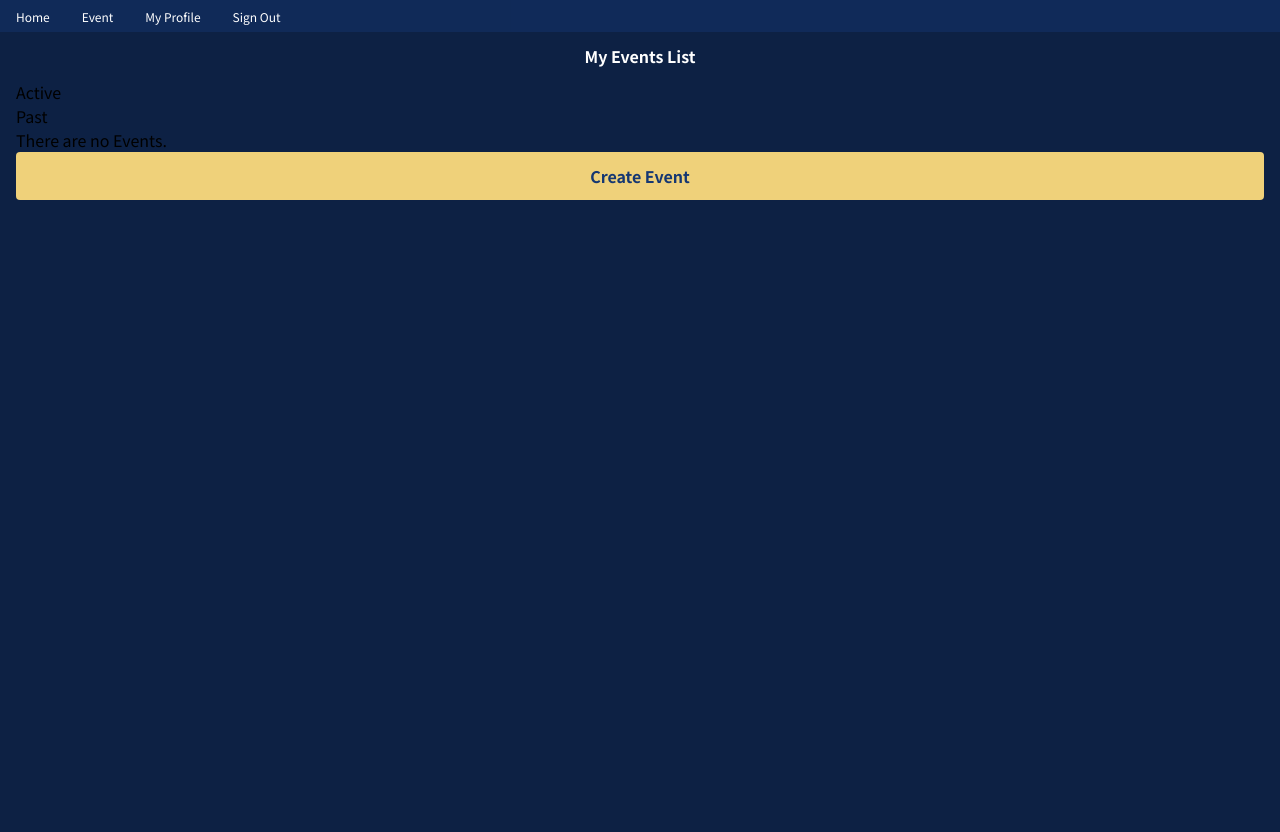
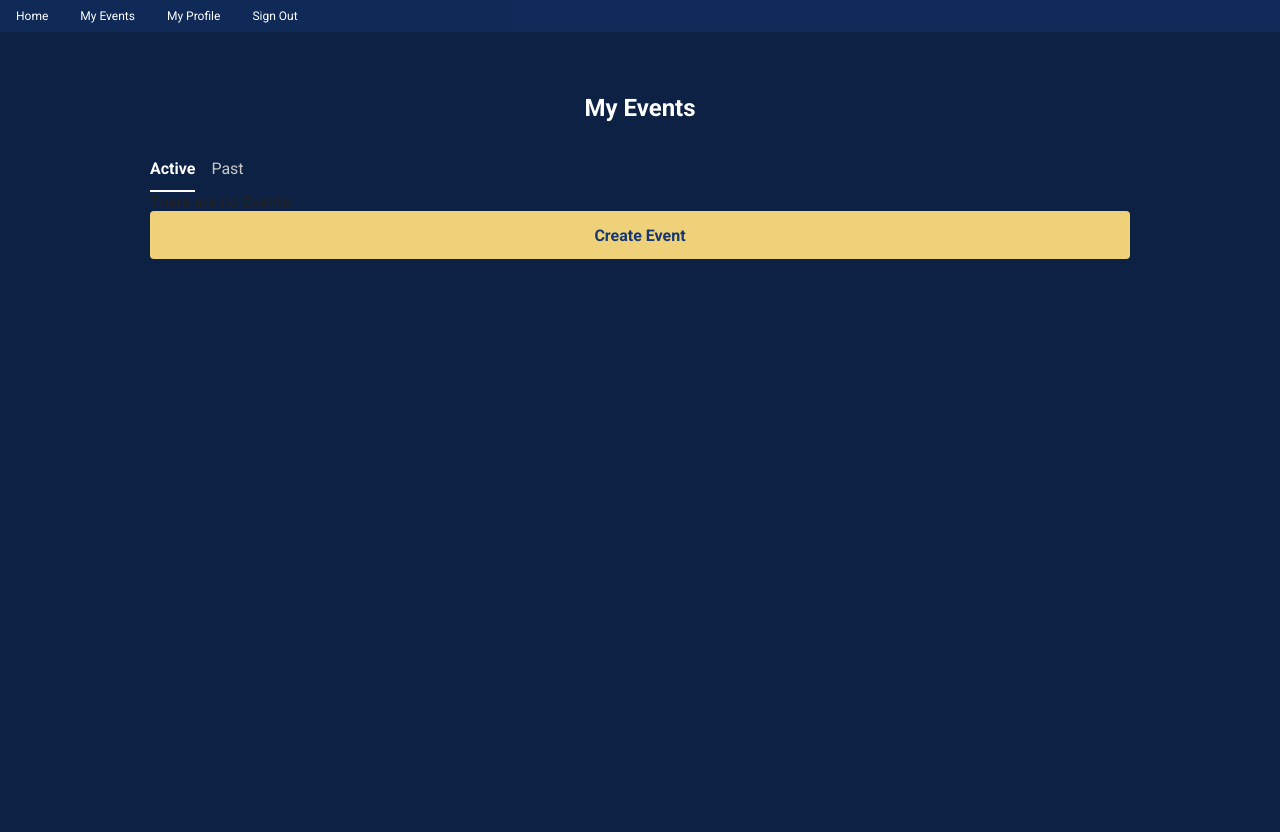
Before and after one commit to SELO77/django-template2, a Django app: page /events/ in a window 1280 px wide. After the commit the page ends 259 px from the top, so only its background shows below. Run offline with Django 3.2, Linux system fonts and the light colour scheme; the visitor is signed in with stand-in values (Sample User, id 1); data that the repository does not hold is empty; some libraries are stand-ins or nearby versions.

Commit message:
<markup>: My Events init

```diff
--- a/bbakdoc/static/css/style.css
+++ b/bbakdoc/static/css/style.css
@@ -1,14 +1,19 @@
 @import url("https://fonts.googleapis.com/css?family=Noto+Sans+KR:300,400,500,700&display=swap&subset=korean");
-@import url("https://fonts.googleapis.com/css?family=Dosis&display=swap");
+@import url("https://fonts.googleapis.com/css?family=Roboto:300,400,500,700&display=swap");
 #djDebug #djDebugToolbarHandle {
   top: auto !important;
   bottom: 30px; }
 
 body {
   margin: 0;
-  font-family: "Noto Sans KR", sans-serif;
+  font-family: "Roboto", "Noto Sans KR", sans-serif;
+  font-size: 14px;
+  color: #222;
   -webkit-font-smoothing: antialiased;
   -moz-osx-font-smoothing: grayscale; }
+  @media (min-width: 768px) {
+    body {
+      font-size: 16px; } }
   body * {
     margin: 0;
     padding: 0; }
@@ -32,7 +37,7 @@ legend {
 
 input[type="text"],
 button {
-  font-family: "Noto Sans KR", sans-serif;
+  font-family: "Roboto", "Noto Sans KR", sans-serif;
   border: 0;
   background-color: transparent;
   -webkit-appearance: none; }
@@ -85,76 +90,82 @@ button {
 button[class*="btn-"]:focus {
   outline: none; }
 
-body.theme1 .btn-primary {
+.btn,
+.btn-large {
+  height: 48px;
+  font-size: 16px;
+  font-weight: 700; }
+
+.btn-normal {
+  height: 32px;
+  font-size: 12px; }
+
+.btn-small {
+  height: 24px;
+  font-size: 14px; }
+
+.theme1 .btn-primary {
   display: flex;
   justify-content: center;
   align-items: center;
+  padding: 0 8px;
   width: 100%;
   border-radius: 4px;
-  height: 48px;
-  font-size: 16px;
-  font-weight: 700;
   transition: all 0.2s;
   background-color: #974f8c;
   color: #fff; }
   @media (any-hover: hover) {
-    body.theme1 .btn-primary:hover {
+    .theme1 .btn-primary:hover {
       background-color: #88477e; } }
-  body.theme1 .btn-primary:focus {
+  .theme1 .btn-primary:focus {
     background-color: #88477e; }
 
-body.theme1 .btn-secondary {
+.theme1 .btn-secondary {
   display: flex;
   justify-content: center;
   align-items: center;
+  padding: 0 8px;
   width: 100%;
   border-radius: 4px;
-  height: 48px;
-  font-size: 16px;
-  font-weight: 700;
   transition: all 0.2s;
   background-color: #2a2a46;
   color: #fff; }
   @media (any-hover: hover) {
-    body.theme1 .btn-secondary:hover {
+    .theme1 .btn-secondary:hover {
       background-color: #1f2035; } }
-  body.theme1 .btn-secondary:focus {
+  .theme1 .btn-secondary:focus {
     background-color: #1f2035; }
 
-body.theme2 .btn-primary {
+.theme2 .btn-primary {
   display: flex;
   justify-content: center;
   align-items: center;
+  padding: 0 8px;
   width: 100%;
   border-radius: 4px;
-  height: 48px;
-  font-size: 16px;
-  font-weight: 700;
   transition: all 0.2s;
   background-color: #efd17a;
   color: #153772; }
   @media (any-hover: hover) {
-    body.theme2 .btn-primary:hover {
+    .theme2 .btn-primary:hover {
       background-color: #d7bc6e; } }
-  body.theme2 .btn-primary:focus {
+  .theme2 .btn-primary:focus {
     background-color: #d7bc6e; }
 
-body.theme2 .btn-secondary {
+.theme2 .btn-secondary {
   display: flex;
   justify-content: center;
   align-items: center;
+  padding: 0 8px;
   width: 100%;
   border-radius: 4px;
-  height: 48px;
-  font-size: 16px;
-  font-weight: 700;
   transition: all 0.2s;
   background-color: #112c5b;
   color: #fff; }
   @media (any-hover: hover) {
-    body.theme2 .btn-secondary:hover {
+    .theme2 .btn-secondary:hover {
       background-color: #0d2144; } }
-  body.theme2 .btn-secondary:focus {
+  .theme2 .btn-secondary:focus {
     background-color: #0d2144; }
 
 .form-wrap {
@@ -236,18 +247,18 @@ input[type="number"],
   .form-input:focus {
     outline: none; }
 
-body.theme1 input[type="text"]:focus,
-body.theme1 input[type="email"]:focus,
-body.theme1 input[type="password"]:focus,
-body.theme1 input[type="number"]:focus,
-body.theme1 .form-input:focus {
+.theme1 input[type="text"]:focus,
+.theme1 input[type="email"]:focus,
+.theme1 input[type="password"]:focus,
+.theme1 input[type="number"]:focus,
+.theme1 .form-input:focus {
   border-color: #974f8c; }
 
-body.theme2 input[type="text"]:focus,
-body.theme2 input[type="email"]:focus,
-body.theme2 input[type="password"]:focus,
-body.theme2 input[type="number"]:focus,
-body.theme2 .form-input:focus {
+.theme2 input[type="text"]:focus,
+.theme2 input[type="email"]:focus,
+.theme2 input[type="password"]:focus,
+.theme2 input[type="number"]:focus,
+.theme2 .form-input:focus {
   border-color: #efd17a; }
 
 .menu-area {
@@ -323,6 +334,97 @@ body.theme2 .form-input:focus {
         height: 32px;
         font-size: 12px; } }
 
+body {
+  min-height: 100vh; }
+
+.theme1 {
+  background-color: #1f2035; }
+
+.theme2 {
+  background-color: #0d2144; }
+
+.container {
+  display: flex;
+  flex-direction: column;
+  justify-content: center;
+  align-items: center;
+  min-height: 100vh; }
+  @media (min-width: 768px) {
+    .container {
+      padding-top: 32px; } }
+  .container .content {
+    padding: 48px 0 60px;
+    width: 100%; }
+    @media (min-width: 768px) {
+      .container .content {
+        padding: 48px 16px 60px;
+        max-width: 392px;
+        border-radius: 4px;
+        background-color: rgba(255, 255, 255, 0.1); } }
+
+.page-content {
+  margin-bottom: auto;
+  padding: 0 16px;
+  width: 100%; }
+  @media (min-width: 768px) {
+    .page-content {
+      padding-top: 40px;
+      padding-bottom: 40px; } }
+
+.page-header {
+  display: flex;
+  justify-content: center;
+  align-items: center;
+  padding: 0 32px;
+  height: 48px;
+  font-size: 16px;
+  color: #fff;
+  text-align: center; }
+  @media (min-width: 768px) {
+    .page-header {
+      padding: 0;
+      height: 72px;
+      font-size: 24px; } }
+
+.page-body {
+  margin-top: 12px; }
+  @media (min-width: 768px) {
+    .page-body {
+      margin: 0 auto;
+      max-width: 980px; } }
+
+.ui-tab {
+  display: flex; }
+
+.ui-tab-item {
+  position: relative;
+  display: flex;
+  flex: 1;
+  justify-content: center;
+  align-items: center;
+  height: 48px;
+  color: #c7c7c7;
+  cursor: pointer; }
+  @media (min-width: 768px) {
+    .ui-tab-item {
+      flex: none;
+      margin-right: 16px; } }
+  @media (any-hover: hover) {
+    .ui-tab-item:hover {
+      color: #fff; } }
+  .ui-tab-item.is-active {
+    font-weight: 700;
+    color: #fff; }
+    .ui-tab-item.is-active::after {
+      content: '';
+      display: block;
+      position: absolute;
+      bottom: 0;
+      left: 0;
+      right: 0;
+      height: 2px;
+      background-color: #fff; }
+
 @media (max-width: 767px) {
   .main-page {
     padding-bottom: 60px; } }
@@ -346,45 +448,28 @@ body.theme2 .form-input:focus {
 .main-page .btn-submit {
   margin-top: 24px; }
 
-.font-dosis {
-  font-family: "Dosis", "Noto Sans KR", sans-serif; }
+.my-events-page .event-list {
+  margin: 16px 0; }
 
-body {
-  min-height: 100vh; }
-  body .container {
-    display: flex;
-    flex-direction: column;
-    justify-content: center;
-    align-items: center;
-    min-height: 100vh; }
-    @media (min-width: 768px) {
-      body .container {
-        padding-top: 32px; } }
-    body .container .content {
-      padding: 60px 0;
-      width: 100%; }
-      @media (min-width: 768px) {
-        body .container .content {
-          padding: 60px 16px;
-          max-width: 392px;
-          border-radius: 4px;
-          background-color: rgba(255, 255, 255, 0.1); } }
-  body .page-content {
-    padding: 0 16px;
-    width: 100%;
-    min-height: 100vh; }
-  body .page-title {
-    display: flex;
-    justify-content: center;
-    align-items: center;
-    padding: 0 32px;
-    height: 48px;
-    font-size: 16px;
-    color: #fff;
-    text-align: center; }
-
-body.theme1 {
-  background-color: #1f2035; }
-
-body.theme2 {
-  background-color: #0d2144; }
+.my-events-page .event-item {
+  display: flex;
+  justify-content: space-between;
+  align-items: center;
+  padding: 16px;
+  height: 72px;
+  border-radius: 4px;
+  background-color: rgba(255, 255, 255, 0.9); }
+  .my-events-page .event-item:not(:first-child) {
+    margin-top: 8px;
+    border-top: 1px solid #85869b; }
+  .my-events-page .event-item .event-title {
+    font-weight: 700;
+    color: #153772; }
+  .my-events-page .event-item .event-code {
+    color: #153772; }
+    .my-events-page .event-item .event-code::before {
+      content: '#'; }
+  .my-events-page .event-item .btn-status {
+    display: inline-flex;
+    width: auto;
+    min-width: 80px; }
--- a/bbakdoc/static/sass/_reset.sass
+++ b/bbakdoc/static/sass/_reset.sass
@@ -5,8 +5,12 @@
 body
   margin: 0
   font-family: $font-set
+  font-size: 14px
+  color: #222
   -webkit-font-smoothing: antialiased
   -moz-osx-font-smoothing: grayscale
+  @include pc-style
+    font-size: 16px
 
   *
     margin: 0
--- a/bbakdoc/static/sass/components/_button.sass
+++ b/bbakdoc/static/sass/components/_button.sass
@@ -2,18 +2,39 @@
   display: flex
   justify-content: center
   align-items: center
+  padding: 0 8px
   width: 100%
   border-radius: 4px
+  transition: all 0.2s
+
+@mixin btn-small
+  height: 24px
+  font-size: 14px
+
+@mixin btn-normal
+  height: 32px
+  font-size: 12px
+
+@mixin btn-large
   height: 48px
   font-size: 16px
   font-weight: 700
-  transition: all 0.2s
 
 button[class*="btn-"]
   &:focus
     outline: none
 
-body.theme1
+.btn,
+.btn-large
+  @include btn-large
+
+.btn-normal
+  @include btn-normal
+
+.btn-small
+  @include btn-small
+
+.theme1
   .btn-primary
     @include btn-default
     background-color: $purple
@@ -32,8 +53,7 @@ body.theme1
     &:focus
       background-color: $navy900
 
-
-body.theme2
+.theme2
   .btn-primary
     @include btn-default
     background-color: $mustard
@@ -43,7 +63,6 @@ body.theme2
     &:focus
       background-color: $mustard600
 
-
   .btn-secondary
     @include btn-default
     background-color: $deepblue700
--- a/bbakdoc/static/sass/components/_form.sass
+++ b/bbakdoc/static/sass/components/_form.sass
@@ -79,7 +79,7 @@ input[type="number"],
   &:focus
     outline: none
 
-body.theme1
+.theme1
   input[type="text"],
   input[type="email"],
   input[type="password"],
@@ -88,7 +88,7 @@ body.theme1
     &:focus
       border-color: $purple
 
-body.theme2
+.theme2
   input[type="text"],
   input[type="email"],
   input[type="password"],
--- /dev/null
+++ b/bbakdoc/static/sass/pages/_my_events.sass
@@ -0,0 +1,40 @@
+.my-events-page
+  .event-list
+    margin: 16px 0
+
+  .event-item
+    display: flex
+    justify-content: space-between
+    align-items: center
+    padding: 16px
+    height: 72px
+    border-radius: 4px
+    background-color: rgba(#fff, 0.9)
+    &:not(:first-child)
+      margin-top: 8px
+      border-top: 1px solid $navy100
+
+    .event-title
+      font-weight: 700
+      color: $primary
+
+    .event-code
+      color: $primary
+      &::before
+        content: '#'
+
+
+    .btn-status
+      display: inline-flex
+      width: auto
+      min-width: 80px
+
+  .btn-create
+    //position: fixed
+    //bottom: 48px
+    //right: 16px
+    //display: inline-flex
+    //width: auto
+    //min-width: 48px
+    //border-radius: 100%
+    //font-size: 24px
--- a/bbakdoc/static/sass/pages/_page.sass
+++ b/bbakdoc/static/sass/pages/_page.sass
@@ -1,44 +1,82 @@
-.font-dosis
-  font-family: $font-dosis
-
 body
   min-height: 100vh
+.theme1
+  background-color: $navy900
+.theme2
+  background-color: $deepblue900
 
-  .container
-    display: flex
-    flex-direction: column
-    justify-content: center
-    align-items: center
-    min-height: 100vh
+.container
+  display: flex
+  flex-direction: column
+  justify-content: center
+  align-items: center
+  min-height: 100vh
+  @include pc-style
+    padding-top: $nav-height
+
+  .content
+    padding: 48px 0 60px
+    width: 100%
     @include pc-style
-      padding-top: $nav-height
+      padding: 48px 16px 60px
+      max-width: 360px + 32px
+      border-radius: 4px
+      background-color: rgba(#fff, 0.1)
 
-    .content
-      padding: 60px 0
-      width: 100%
-      @include pc-style
-        padding: 60px 16px
-        max-width: 360px + 32px
-        border-radius: 4px
-        background-color: rgba(#fff, 0.1)
+.page-content
+  margin-bottom: auto
+  padding: 0 16px
+  width: 100%
+  @include pc-style
+    padding-top: 40px
+    padding-bottom: 40px
 
-  .page-content
-    padding: 0 16px
-    width: 100%
-    min-height: 100vh
+.page-header
+  display: flex
+  justify-content: center
+  align-items: center
+  padding: 0 32px
+  height: 48px
+  font-size: 16px
+  color: #fff
+  text-align: center
+  @include pc-style
+    padding: 0
+    height: 72px
+    font-size: 24px
 
-  .page-title
-    display: flex
-    justify-content: center
-    align-items: center
-    padding: 0 32px
-    height: 48px
-    font-size: 16px
+.page-body
+  margin-top: 12px
+  @include pc-style
+    margin: 0 auto
+    max-width: 980px
+
+.ui-tab
+  display: flex
+
+.ui-tab-item
+  position: relative
+  display: flex
+  flex: 1
+  justify-content: center
+  align-items: center
+  height: 48px
+  color: #c7c7c7
+  cursor: pointer
+  @include pc-style
+    flex: none
+    margin-right: 16px
+  @include hover
     color: #fff
-    text-align: center
-
-body.theme1
-  background-color: $navy900
-
-body.theme2
-  background-color: $deepblue900
+  &.is-active
+    font-weight: 700
+    color: #fff
+    &::after
+      content: ''
+      display: block
+      position: absolute
+      bottom: 0
+      left: 0
+      right: 0
+      height: 2px
+      background-color: #fff
--- a/bbakdoc/static/sass/style.sass
+++ b/bbakdoc/static/sass/style.sass
@@ -7,5 +7,7 @@
 @import "components/form"
 @import "components/nav"
 
+// 순서중요
+@import "pages/page"
 @import "pages/main"
-@import "pages/page"
+@import "pages/my_events"
--- a/bbakdoc/static/sass/utils/_mixin.sass
+++ b/bbakdoc/static/sass/utils/_mixin.sass
@@ -12,3 +12,11 @@
 @mixin mobile-style
   @media (max-width: $breakpoint - 1px)
     @content
+
+@mixin removeGutter
+  margin-left: -16px
+  margin-right: -16px
+
+@mixin addGutter
+  padding-left: 16px
+  padding-right: 16px
--- a/bbakdoc/static/sass/utils/_variable.sass
+++ b/bbakdoc/static/sass/utils/_variable.sass
@@ -1,8 +1,7 @@
 @import url('https://fonts.googleapis.com/css?family=Noto+Sans+KR:300,400,500,700&display=swap&subset=korean')
-@import url('https://fonts.googleapis.com/css?family=Dosis&display=swap')
+@import url('https://fonts.googleapis.com/css?family=Roboto:300,400,500,700&display=swap')
 
-$font-set: 'Noto Sans KR', sans-serif
-$font-dosis: 'Dosis', 'Noto Sans KR', sans-serif
+$font-set: 'Roboto', 'Noto Sans KR', sans-serif
 $nav-height: 32px
 
 $navy: #343558
--- a/bbakdoc/templates/base.html
+++ b/bbakdoc/templates/base.html
@@ -46,7 +46,7 @@
           </li>
           <li class="nav-item">
 {#              <a class="nav-link" href="{% url 'events:main' %}">Event</a>#}
-            <a class="nav-link" href="/events">Event</a>
+            <a class="nav-link" href="/events">My Events</a>
           </li>
           {% if request.user.is_authenticated %}
             <li class="nav-item">
--- a/bbakdoc/templates/events/main.html
+++ b/bbakdoc/templates/events/main.html
@@ -3,20 +3,28 @@
 
 {% block content %}
   <div class="container">
-    <div class="page-content">
-      <h1 class="page-title">My Events List</h1>
+    <div class="page-content my-events-page">
+      <h1 class="page-header">My Events</h1>
 
-      <div class="tab-menu">
-        <div class="tab-item">Active</div>
-        <div class="tab-item">Past</div>
+      <div class="page-body">
+        <div class="ui-tab">
+          <div class="ui-tab-item is-active">Active</div>
+          <div class="ui-tab-item">Past</div>
         </div>
 
         {% if my_events_list%}
-        <ul>
+          <ul class="event-list">
             {% for event in my_events_list %}
-            <li>
-              <a href="{{ event.get_absolute_url }}"><strong>{{ event.title }}</strong></a> ({{event.code}}),
-              <a href="/events/{{ event.id }}/activate/"><button>{% if event.is_active %} Deactivate {% else %} Activate {% endif %}</button></a>
+              <li class="event-item">
+                <a class="event-link" href="{{ event.get_absolute_url }}">
+                  <span class="event-title">{{ event.title }}</span>
+                  <span class="event-code">{{ event.code }}</span>
+                </a>
+                {% if event.is_active %}
+                  <a class="btn-normal btn-secondary btn-status" href="/events/{{ event.id }}/activate/">Deactivate</a>
+                {% else %}
+                  <a class="btn-normal btn-primary btn-status" href="/events/{{ event.id }}/activate/">Activate</a>
+                {% endif %}
               </li>
             {% endfor %}
           </ul>
@@ -24,7 +32,8 @@
           <p>There are no Events.</p>
         {% endif %}
 
-      <button type="button" id="room-name-submit" class="btn btn-primary">Create Event</button>
+        <button type="button" id="room-name-submit" class="btn btn-primary btn-create">Create Event</button>
+      </div>
     </div>
   </div>
 
```
Lines whose indentation alone changed are shown as unchanged.
